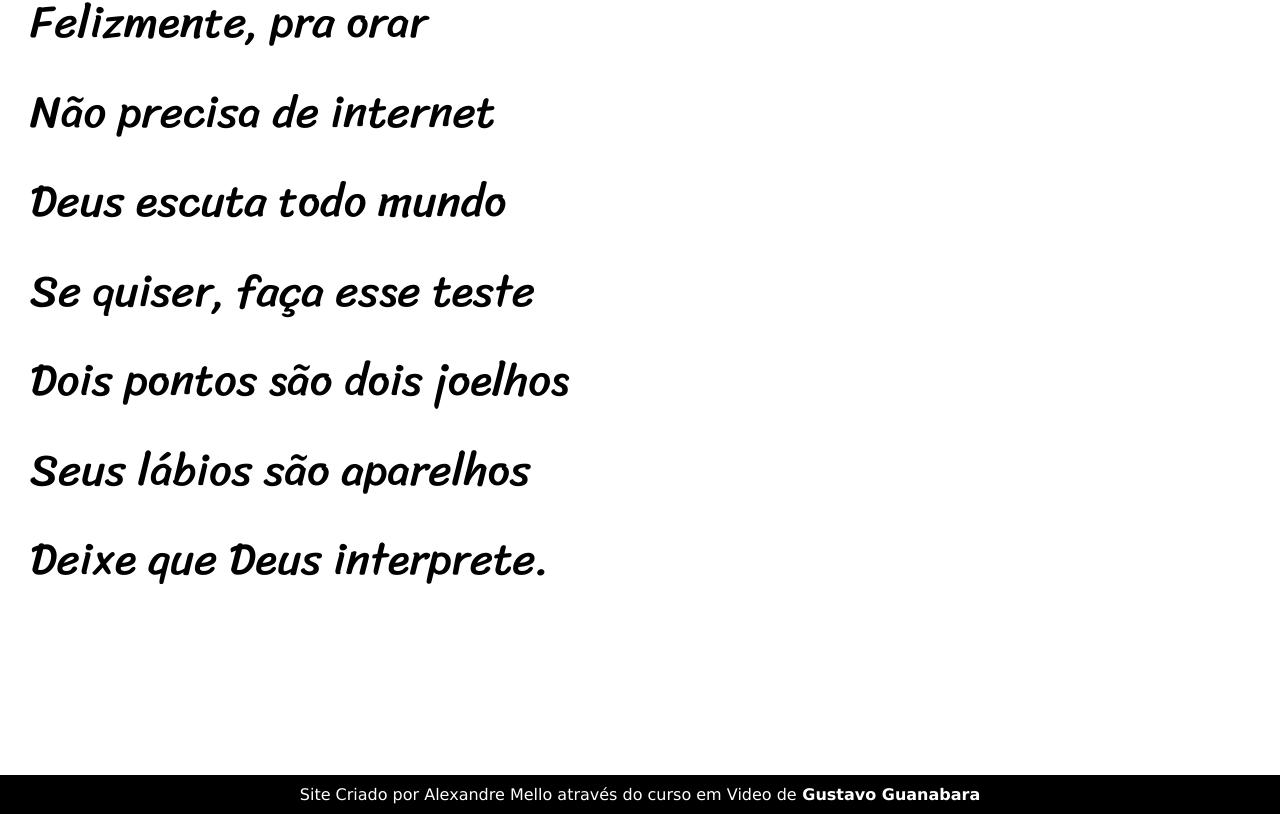
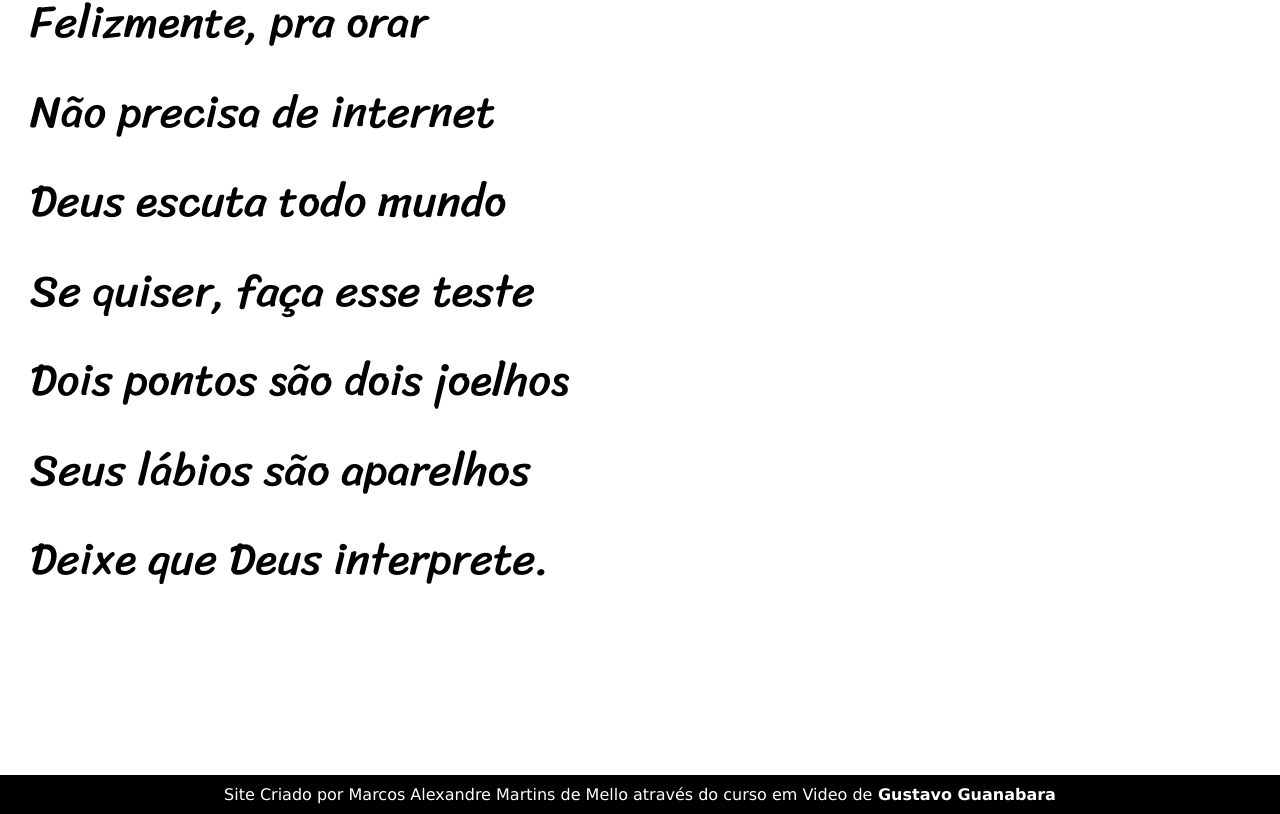
Before and after one commit to mamdemello/projeto-cordel, a plain HTML site: page index.html in a window 1280 px wide. Shown: the part 5233-6047 px from the top of the page. Drawn offline with Linux system fonts and the light colour scheme.

Commit message:
atualizacao do cordel

```diff
--- a/index.html
+++ b/index.html
@@ -101,7 +101,7 @@
     </section>
 
     <footer>
-       <p>Site Criado por Alexandre Mello através do curso em Video de<a href="https://github.com/gustavoguanabara" target="_blank"> Gustavo Guanabara</a></p>
+       <p>Site Criado por Marcos Alexandre Martins de Mello através do curso em Video de<a href="https://github.com/gustavoguanabara" target="_blank"> Gustavo Guanabara</a></p>
     </footer>
  </body>
  </html>
```
